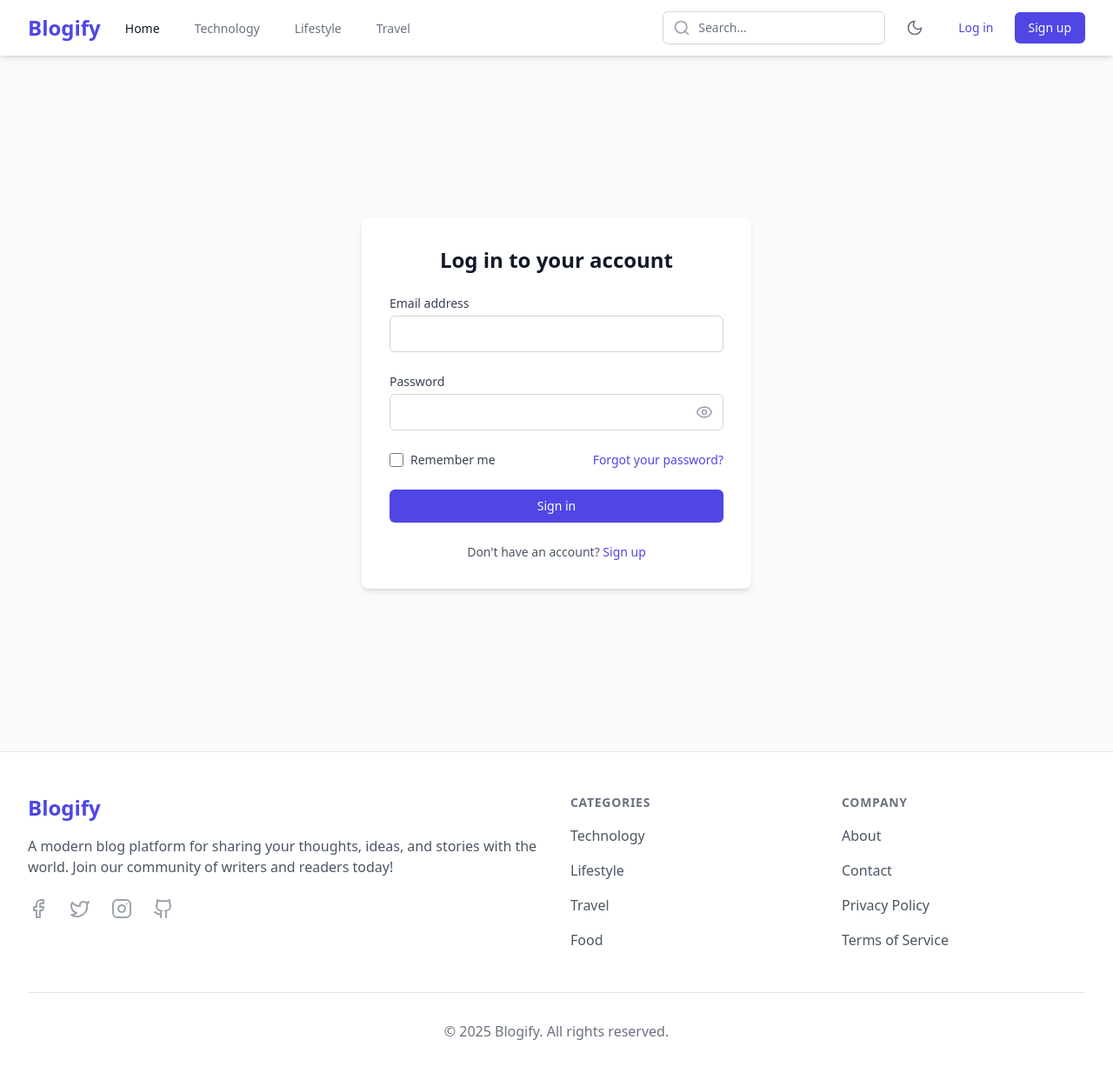
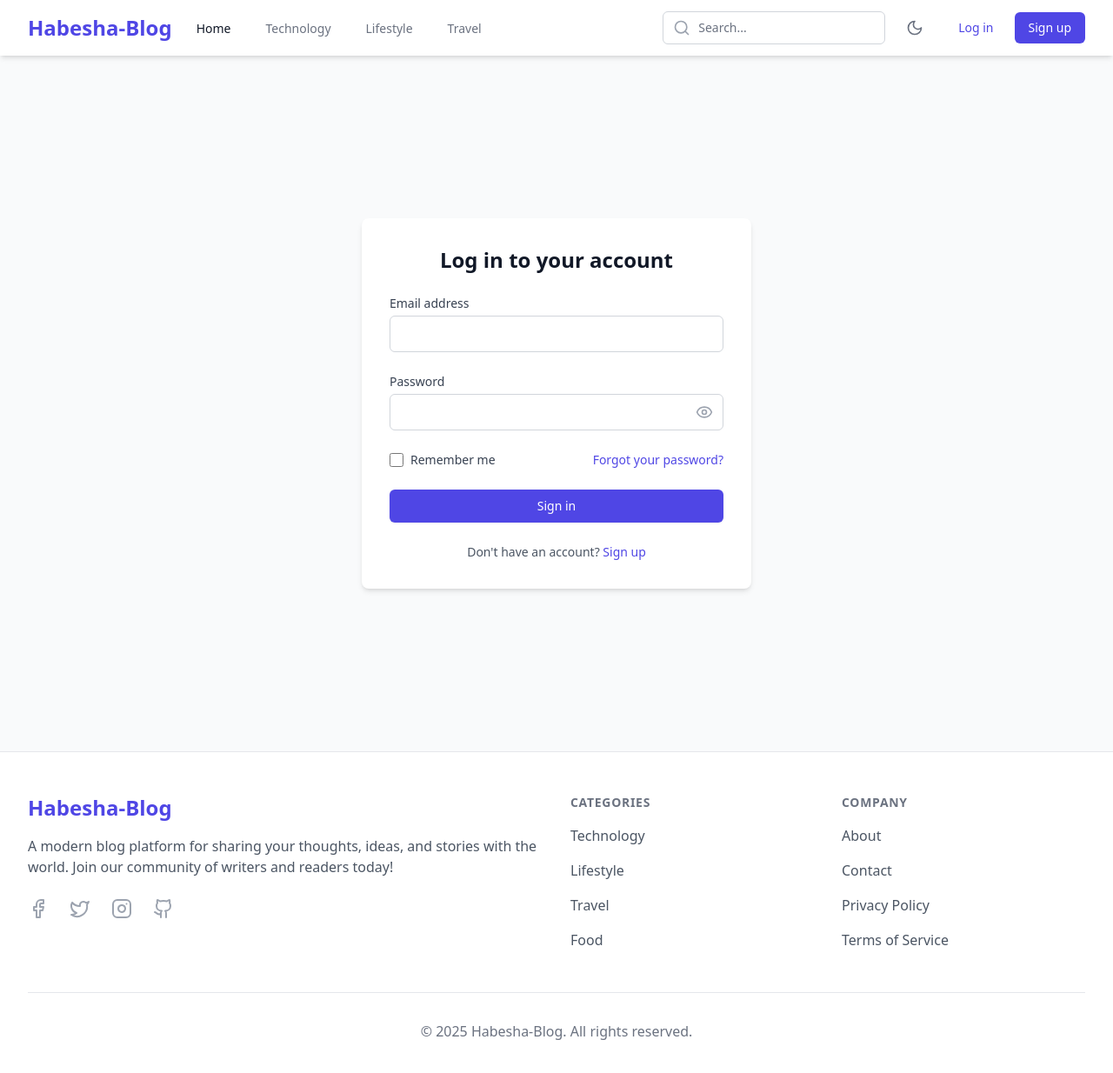
Before and after one commit to solomonMengesh/Habesha_Blog, a React (Create React App) app in the folder habesha-blog/: page /login in a window 1280 px wide. Shown: the top 1234 px of the page at 87% size. Built offline with nearby package versions, Linux system fonts and the light colour scheme.

Commit message:
Rename instances of "Blogify" to "Habesha-Blog" and implement API call for creating posts using axios

```diff
--- a/habesha-blog/src/components/blog/LatestPosts.jsx
+++ b/habesha-blog/src/components/blog/LatestPosts.jsx
@@ -21,7 +21,8 @@ const LatestPosts = () => {
 
         <div className="grid grid-cols-1 md:grid-cols-2 lg:grid-cols-3 gap-8">
           {latestPosts.map((post) => (
-            <BlogCard key={post.id} post={post} />
+            console.log(post),
+            <BlogCard key={post.id} post={post}  />
           ))}
         </div>
       </div>
--- a/habesha-blog/src/components/layout/Footer.jsx
+++ b/habesha-blog/src/components/layout/Footer.jsx
@@ -9,7 +9,7 @@ const Footer = () => {
         <div className="grid grid-cols-1 md:grid-cols-4 gap-8">
           <div className="col-span-1 md:col-span-2">
             <Link to="/" className="text-2xl font-bold text-indigo-600 dark:text-indigo-400">
-              Blogify
+            Habesha-Blog
             </Link>
             <p className="mt-4 text-gray-600 dark:text-gray-400">
               A modern blog platform for sharing your thoughts, ideas, and stories with the world.
@@ -91,7 +91,7 @@ const Footer = () => {
         </div>
         <div className="mt-12 border-t border-gray-200 dark:border-gray-800 pt-8">
           <p className="text-base text-gray-500 dark:text-gray-400 text-center">
-            &copy; {new Date().getFullYear()} Blogify. All rights reserved.
+            &copy; {new Date().getFullYear()} Habesha-Blog. All rights reserved.
           </p>
         </div>
       </div>
--- a/habesha-blog/src/components/layout/Navbar.jsx
+++ b/habesha-blog/src/components/layout/Navbar.jsx
@@ -24,7 +24,7 @@ const Navbar = () => {
         <div className="flex justify-between h-16">
           <div className="flex items-center">
             <Link to="/" className="flex-shrink-0 flex items-center">
-              <span className="text-2xl font-bold text-indigo-600 dark:text-indigo-400">Blogify</span>
+              <span className="text-2xl font-bold text-indigo-600 dark:text-indigo-400">Habesha-Blog</span>
             </Link>
             <div className="hidden md:ml-6 md:flex md:space-x-8">
               <Link to="/" className="inline-flex items-center px-1 pt-1 text-sm font-medium text-gray-900 dark:text-gray-100 border-b-2 border-transparent hover:border-indigo-500">
--- a/habesha-blog/src/pages/CreatePost.jsx
+++ b/habesha-blog/src/pages/CreatePost.jsx
@@ -2,6 +2,7 @@ import React, { useState } from 'react';
 import { useNavigate } from 'react-router-dom';
 import { useForm } from 'react-hook-form';
 import { Image, X } from 'lucide-react';
+import axios from 'axios';  // Add this line to import axios
 
 const CreatePost = () => {
   const { register, handleSubmit, formState: { errors } } = useForm();
@@ -13,16 +14,25 @@ const CreatePost = () => {
     setIsSubmitting(true);
 
     try {
-      // Simulate API call to create post
-      await new Promise(resolve => setTimeout(resolve, 1000));
+      // Prepare the data to send to the backend
+      const postData = {
+        title: data.title,
+        category: data.category,
+        content: data.content,
+        coverImage
+      };
 
-      // In a real app, this would send the data to your backend
-      console.log('Post data:', { ...data, coverImage });
+      // Make the API call to create the post
+      const response = await axios.post('http://localhost:5000/api/posts', postData);
+
+      // If the request is successful, handle the response here
+      console.log('Post created successfully:', response.data);
 
       // Redirect to dashboard after successful creation
       navigate('/dashboard');
     } catch (error) {
       console.error('Error creating post:', error);
+      // Handle the error here (e.g., show an error message)
     } finally {
       setIsSubmitting(false);
     }
@@ -30,7 +40,6 @@ const CreatePost = () => {
 
   const handleImageChange = (e) => {
     // In a real app, this would upload the image to your server or cloud storage
-    // For this demo, we'll just use a placeholder image
     setCoverImage('https://images.unsplash.com/photo-1486312338219-ce68d2c6f44d?ixlib=rb-4.0.3&ixid=M3wxMjA3fDB8MHxwaG90by1wYWdlfHx8fGVufDB8fHx8fA%3D%3D&auto=format&fit=crop&w=1172&q=80');
   };
 
--- a/habesha-blog/src/pages/Home.jsx
+++ b/habesha-blog/src/pages/Home.jsx
@@ -13,7 +13,7 @@ const Home = () => {
         <div className="max-w-7xl mx-auto px-4 sm:px-6 lg:px-8 py-20 md:py-28">
           <div className="text-center">
             <h1 className="text-4xl md:text-5xl lg:text-6xl font-bold text-white mb-6">
-              Welcome to Blogify
+              Welcome to Habesha-Blog
             </h1>
             <p className="text-xl md:text-2xl text-indigo-100 max-w-3xl mx-auto mb-8">
               Discover stories, ideas, and expertise from writers on any topic.
```
